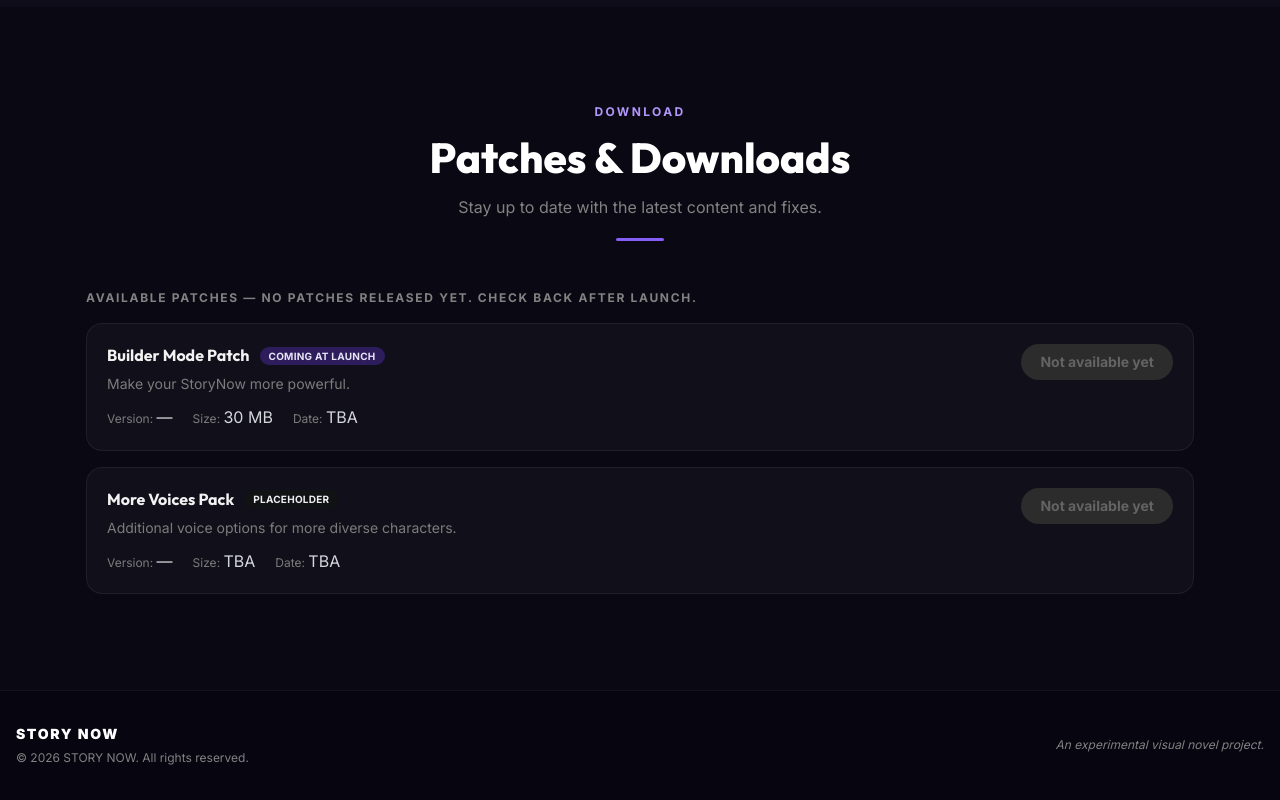
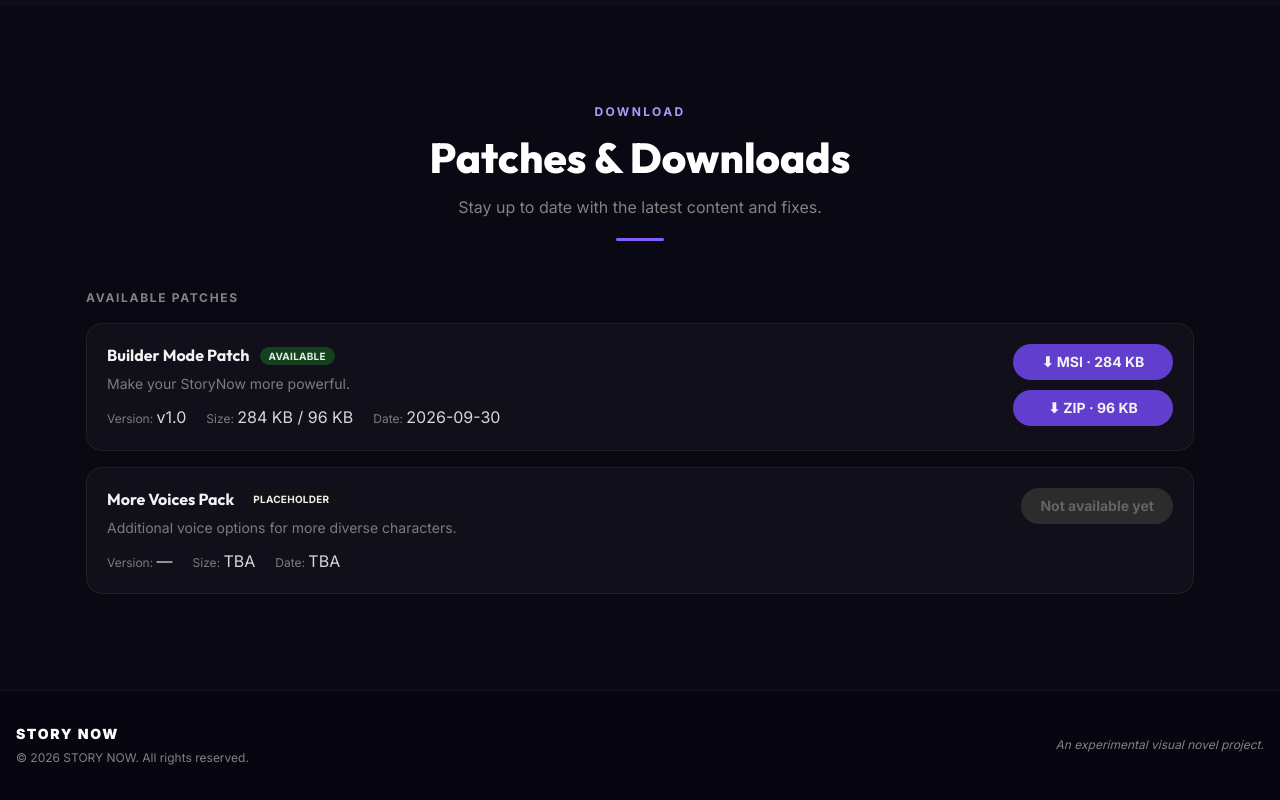
Before and after one commit to pakyinwww/story-now-website, a React (Vite) app: page / in a window 1280 px wide. Shown: the part 3334-4134 px from the top of the page. Built offline with nearby package versions, Linux system fonts and the light colour scheme.

Commit message:
feat: add support for downloading patches and update localization for availability status

```diff
--- a/src/App.jsx
+++ b/src/App.jsx
@@ -580,18 +580,22 @@ function App() {
 
             <Stack gap="md">
               <Text fz="xs" lts="0.14em" tt="uppercase" c="dimmed" fw={700}>
-                {t('download.patches')} — {t('download.none')}
+                {t('download.patches')}
               </Text>
 
               {[
                 {
                   title: t('download.placeholder1Title'),
                   desc: t('download.placeholder1Desc'),
-                  status: t('download.placeholder1Status'),
-                  version: '—',
-                  size: '30 MB',
-                  date: 'TBA',
-                  color: 'violet',
+                  status: t('download.available'),
+                  version: 'v1.0',
+                  size: '284 KB / 96 KB',
+                  date: '2026-09-30',
+                  color: 'green',
+                  files: [
+                    { label: 'MSI · 284 KB', href: 'patches/StoryNowBuilderMode-v1.0.msi' },
+                    { label: 'ZIP · 96 KB', href: 'patches/StoryNowBuilderMode-v1.0.zip' },
+                  ],
                 },
                 {
                   title: t('download.placeholder3Title'),
@@ -601,6 +605,7 @@ function App() {
                   size: 'TBA',
                   date: 'TBA',
                   color: 'gray',
+                  files: [],
                 },
               ].map((p, idx) => (
                 <Paper
@@ -639,9 +644,29 @@ function App() {
                         </Text>
                       </Group>
                     </Stack>
-                    <Button size="sm" radius="xl" variant="light" color="violet" disabled>
-                      {t('download.unavailable')}
-                    </Button>
+                    {p.files && p.files.length > 0 ? (
+                      <Stack gap="xs" align="flex-end" miw={160}>
+                        {p.files.map((f) => (
+                          <Button
+                            key={f.href}
+                            component="a"
+                            href={f.href}
+                            download
+                            size="sm"
+                            radius="xl"
+                            variant="filled"
+                            color="violet"
+                            fullWidth
+                          >
+                            ⬇ {f.label}
+                          </Button>
+                        ))}
+                      </Stack>
+                    ) : (
+                      <Button size="sm" radius="xl" variant="light" color="violet" disabled>
+                        {t('download.unavailable')}
+                      </Button>
+                    )}
                   </Group>
                 </Paper>
               ))}
--- a/src/i18n.js
+++ b/src/i18n.js
@@ -63,6 +63,7 @@ const resources = {
         placeholder3Status: 'Placeholder',
         downloadBtn: 'Download',
         unavailable: 'Not available yet',
+        available: 'Available',
         version: 'Version',
         size: 'Size',
         date: 'Date',
@@ -137,6 +138,7 @@ const resources = {
         placeholder3Status: '占位符',
         downloadBtn: '下载',
         unavailable: '暂不可用',
+        available: '可用',
         version: '版本',
         size: '大小',
         date: '日期',
@@ -211,6 +213,7 @@ const resources = {
         placeholder3Status: '佔位符',
         downloadBtn: '下載',
         unavailable: '暫不可用',
+        available: '可用',
         version: '版本',
         size: '大小',
         date: '日期',
@@ -285,6 +288,7 @@ const resources = {
         placeholder3Status: 'プレースホルダー',
         downloadBtn: 'ダウンロード',
         unavailable: 'まだ利用できません',
+        available: '利用可能',
         version: 'バージョン',
         size: 'サイズ',
         date: '日付',
```
Also changed, not shown: 1 other file (tests, documents, lock files or other folders).
